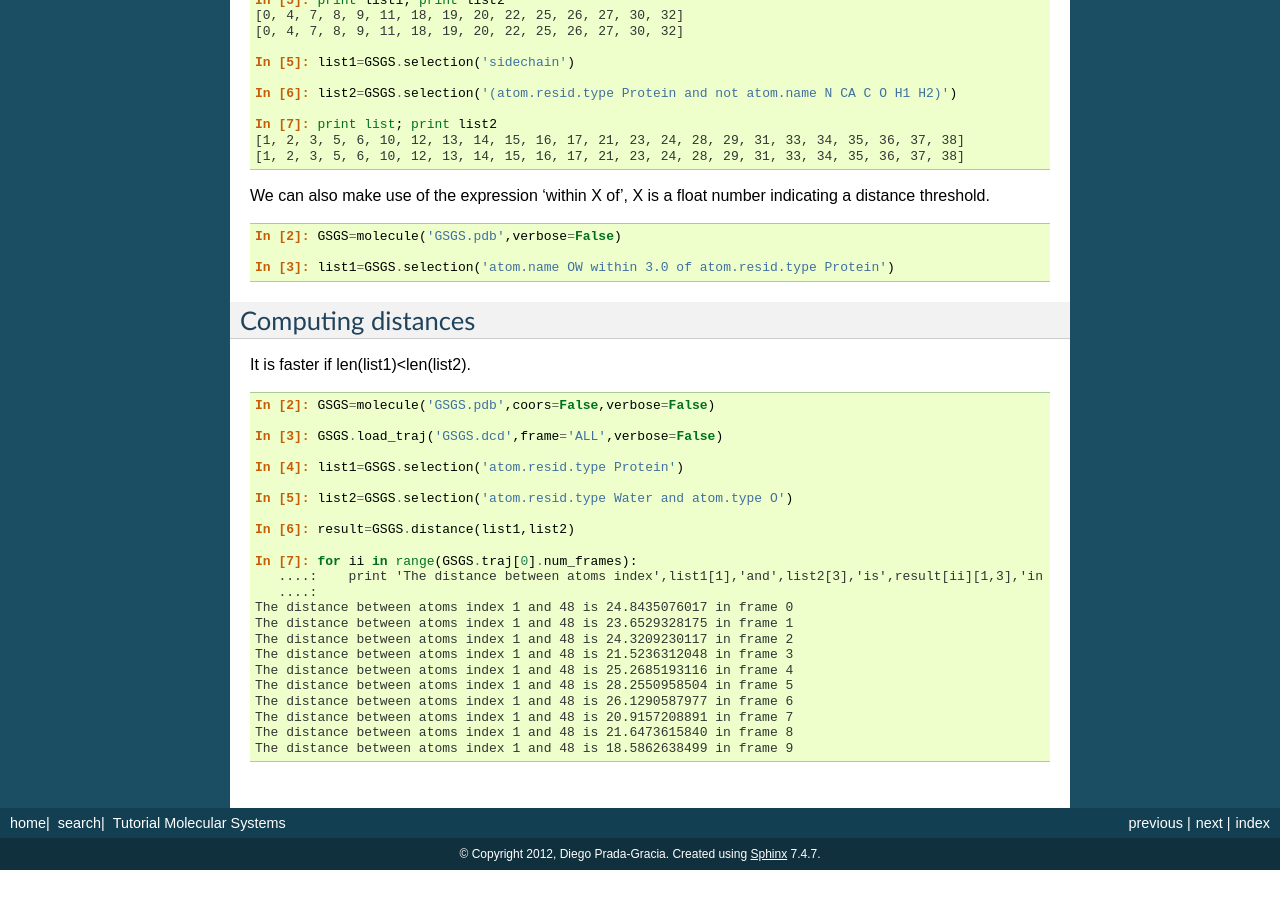
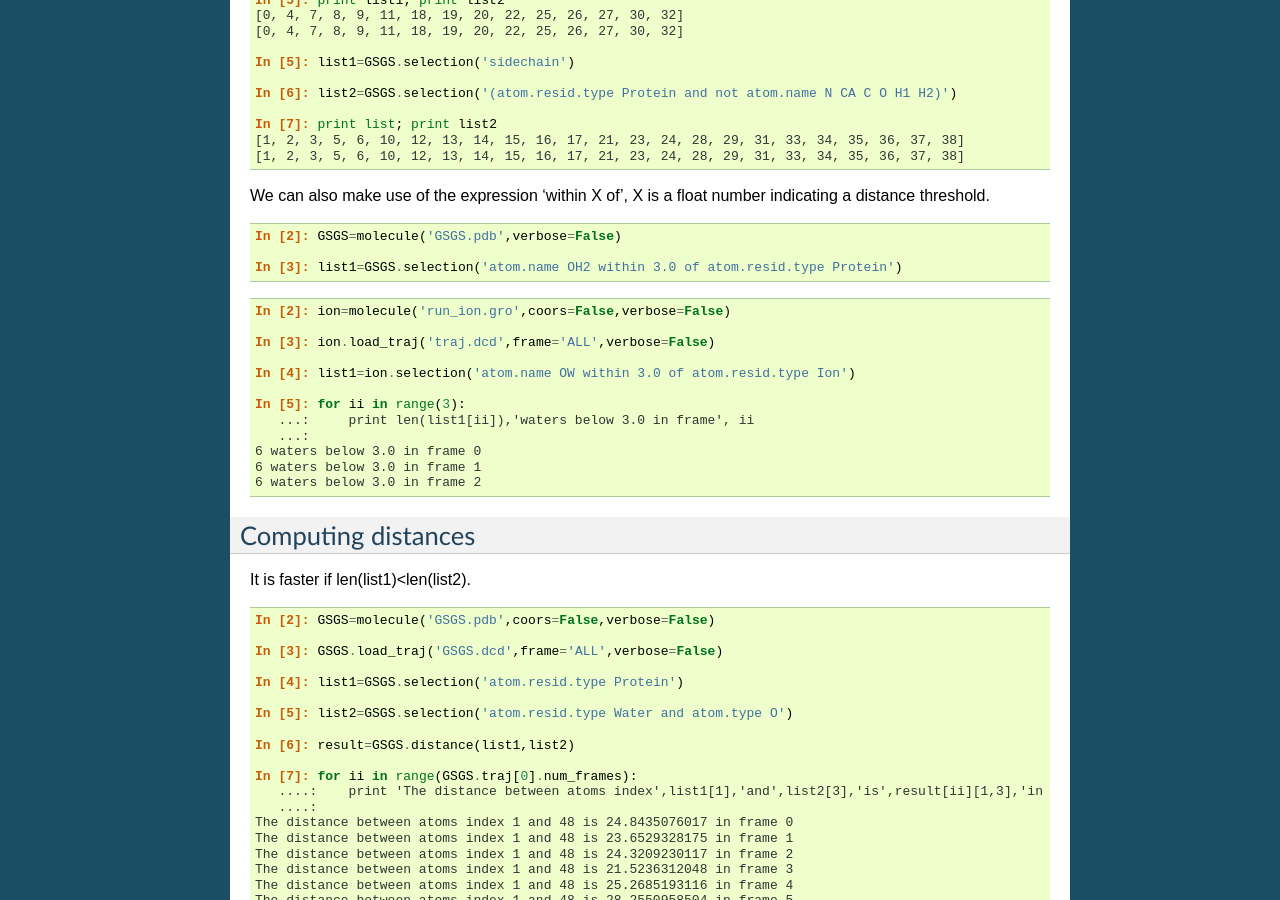
Before and after one commit to dprada/Pynoramix, a Sphinx documentation site: the page built from doc/source/tutorial_molecular_systems.rst, in a window 1280 px wide and 900 px high, scrolled down 3578 px. Built offline with Sphinx 7.4.7, drawn with Linux system fonts in a browser that asks for light colours; before the commit the page ends 4448 px from its top, so only the background shows below that.

Commit message:
Selection using "within x of" done. Not efficient (see TODO file).

```diff
--- a/doc/source/tutorial_molecular_systems.rst
+++ b/doc/source/tutorial_molecular_systems.rst
@@ -256,7 +256,23 @@ We can also make use of the expression 'within X of', X is a float number indica
 
    In [2]: GSGS=molecule('GSGS.pdb',verbose=False)
 
-   In [3]: list1=GSGS.selection('atom.name OW within 3.0 of atom.resid.type Protein')
+   In [3]: list1=GSGS.selection('atom.name OH2 within 3.0 of atom.resid.type Protein')
+
+.. sourcecode:: ipython
+
+   In [2]: ion=molecule('run_ion.gro',coors=False,verbose=False)
+
+   In [3]: ion.load_traj('traj.dcd',frame='ALL',verbose=False)
+
+   In [4]: list1=ion.selection('atom.name OW within 3.0 of atom.resid.type Ion')
+
+   In [5]: for ii in range(3):
+      ...:     print len(list1[ii]),'waters below 3.0 in frame', ii
+      ...:
+   6 waters below 3.0 in frame 0
+   6 waters below 3.0 in frame 1
+   6 waters below 3.0 in frame 2
+
 
 Computing distances
 ===================
```
Also changed, not shown: pyn_cl_set.py (+10 -4 lines), 1 other file.
